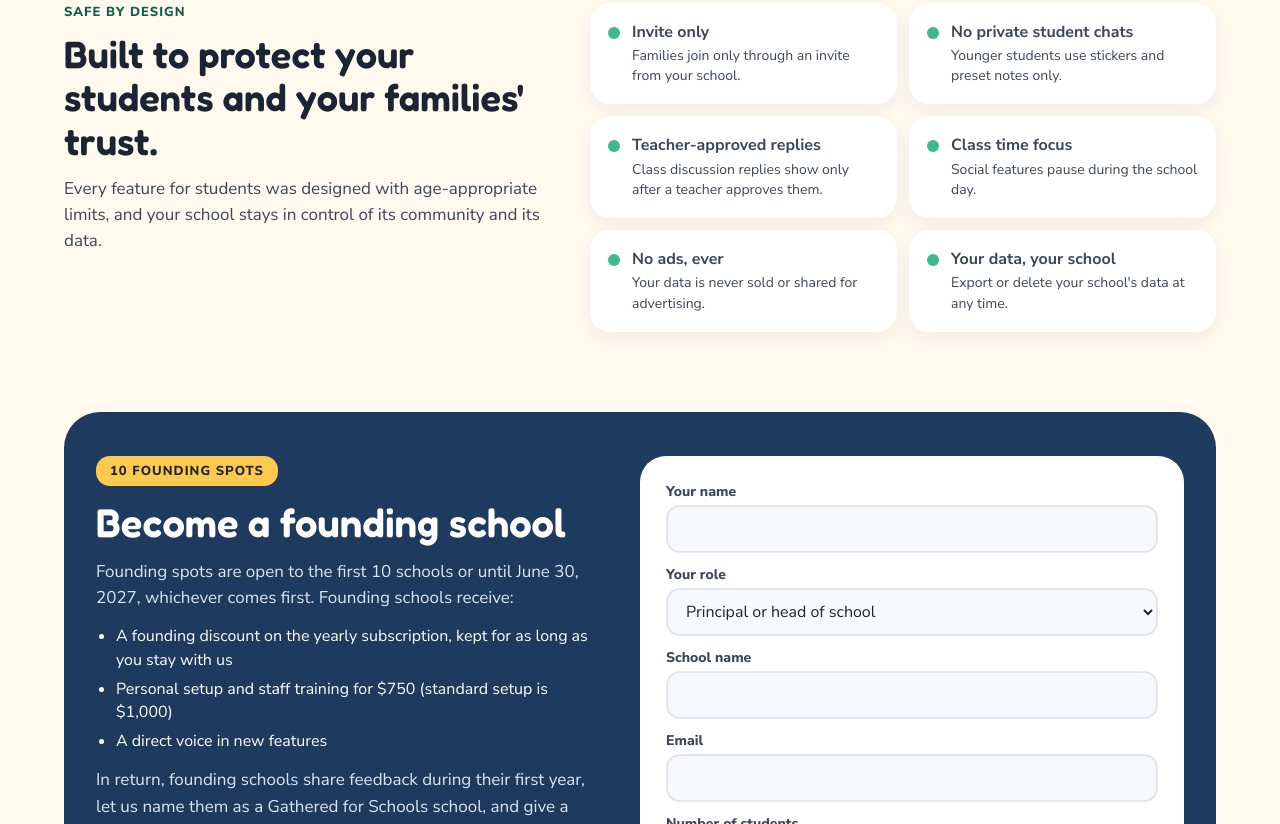
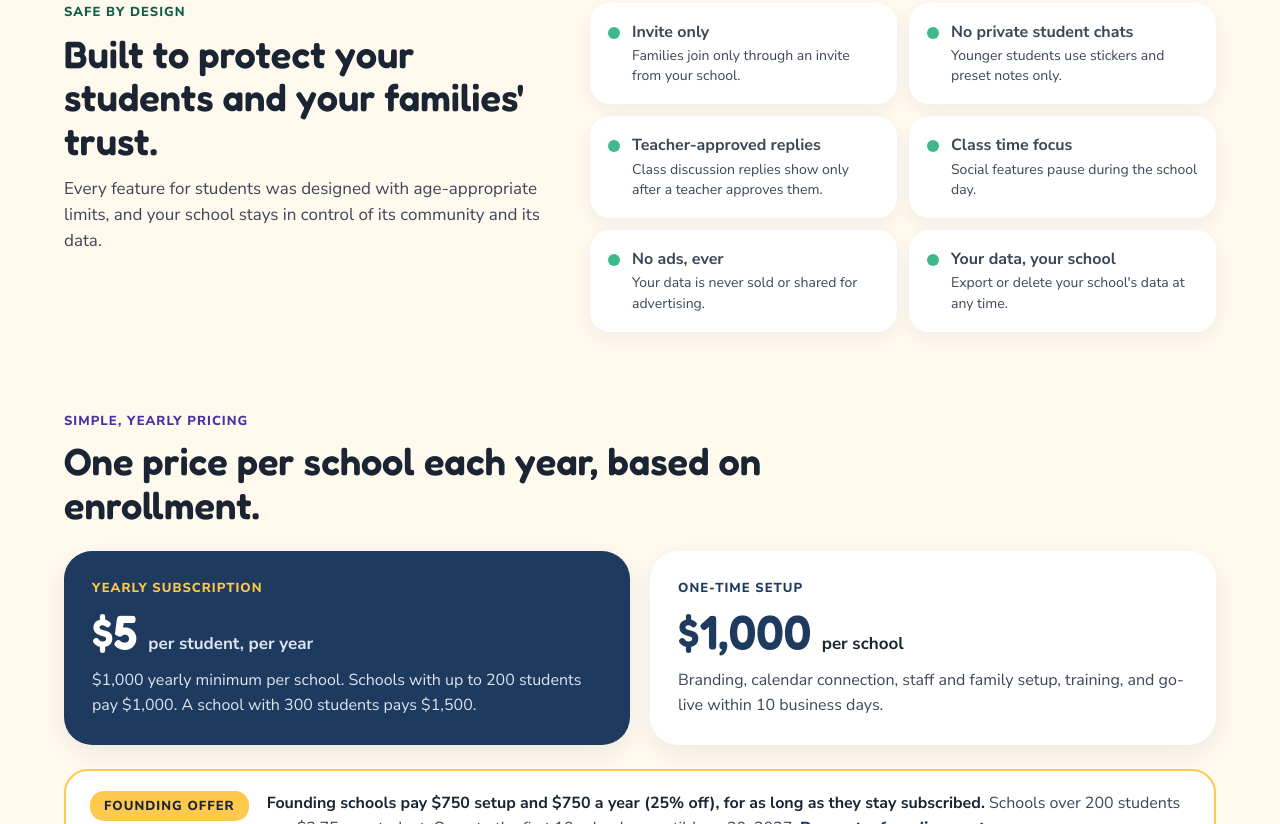
Before and after one commit to gatheredforschools/gatheredforschools-site, a plain HTML site: page index.html in a window 1280 px wide. Shown: the part 1976-2800 px from the top of the page. Drawn offline with Linux system fonts and the light colour scheme.

Commit message:
Add pricing section, show founding yearly price, drop SmoothRunStudio from footers
Co-Authored-By: Claude Opus 5.5 <noreply@anthropic.com>
Claude-Session: https://claude.ai/code/session_017akxRw58bbTL8cJfdA1am6

```diff
--- a/index.html
+++ b/index.html
@@ -15,7 +15,7 @@
 <link rel="preconnect" href="https://fonts.googleapis.com">
 <link rel="preconnect" href="https://fonts.gstatic.com" crossorigin>
 <link href="https://fonts.googleapis.com/css2?family=Fredoka:wght@500;600;700&family=Nunito+Sans:wght@400;600;700;800&display=swap" rel="stylesheet">
-<link rel="stylesheet" href="styles.css?v=20261119">
+<link rel="stylesheet" href="styles.css?v=20261123">
 </head>
 <body>
 
@@ -31,6 +31,7 @@
       <a href="#features">Features</a>
       <a href="#devices">Every device</a>
       <a href="#safety">Safety</a>
+      <a href="#pricing">Pricing</a>
       <a href="#founding" class="btn-outline-sm">Founding schools</a>
     </nav>
   </div>
@@ -157,6 +158,30 @@
   </div>
 </section>
 
+<section id="pricing" class="wrap pricing">
+  <div class="section-head">
+    <span class="eyebrow" style="color:#4A2FA8">SIMPLE, YEARLY PRICING</span>
+    <h2>One price per school each year, based on enrollment.</h2>
+  </div>
+  <div class="price-grid">
+    <article class="price-card price-card-main">
+      <span class="eyebrow gold">YEARLY SUBSCRIPTION</span>
+      <p class="price"><strong>$5</strong> per student, per year</p>
+      <p>$1,000 yearly minimum per school. Schools with up to 200 students pay $1,000. A school with 300 students pays $1,500.</p>
+    </article>
+    <article class="price-card">
+      <span class="eyebrow" style="color:#1F3A5F">ONE-TIME SETUP</span>
+      <p class="price"><strong>$1,000</strong> per school</p>
+      <p>Branding, calendar connection, staff and family setup, training, and go-live within 10 business days.</p>
+    </article>
+  </div>
+  <div class="price-founding">
+    <span class="pill">FOUNDING OFFER</span>
+    <p><b>Founding schools pay $750 setup and $750 a year (25% off), for as long as they stay subscribed.</b> Schools over 200 students pay $3.75 per student. Open to the first 10 schools or until June 30, 2027. <a href="#founding">Request a founding spot</a></p>
+  </div>
+  <p class="price-note">Your first invoice covers the setup fee and the first year. After that, the subscription is invoiced once a year on the same date. Invoices are emailed, due within 30 days, and can be paid by card or bank account. Gathered does not handle payments from families: tuition, lunch, and grades stay in your current systems.</p>
+</section>
+
 <section id="founding" class="wrap founding-outer">
   <div class="founding">
     <div class="blob" aria-hidden="true" style="width:160px;height:160px;background:#6FDDB4;opacity:.25;left:-50px;bottom:-60px"></div>
@@ -165,7 +190,7 @@
       <h2>Become a founding school</h2>
       <p>Founding spots are open to the first 10 schools or until June 30, 2027, whichever comes first. Founding schools receive:</p>
       <ul>
-        <li>A founding discount on the yearly subscription, kept for as long as you stay with us</li>
+        <li>$750 a year instead of $1,000 (25% off), kept for as long as you stay with us</li>
         <li>Personal setup and staff training for $750 (standard setup is $1,000)</li>
         <li>A direct voice in new features</li>
       </ul>
@@ -237,7 +262,7 @@
   <div class="wrap">
     <div>
       <span class="brand-name">Gathered <span>for Schools™</span></span>
-      <small>A SmoothRunStudio product · © 2026 Pathways to Excellence Coaching &amp; Consulting L.L.C.</small>
+      <small>© 2026 Pathways to Excellence Coaching &amp; Consulting L.L.C.</small>
     </div>
     <nav class="footer-nav" aria-label="Footer">
       <a href="privacy.html">Privacy policy</a>
--- a/styles.css
+++ b/styles.css
@@ -108,6 +108,23 @@ h1,h2,h3,.display{font-family:'Fredoka',system-ui,sans-serif;font-weight:600}
 .thanks strong{font-family:'Fredoka',sans-serif;font-size:26px;font-weight:600}
 .thanks span{font-size:16px;line-height:1.5;color:var(--body);max-width:320px}
 
+/* Pricing */
+.pricing{padding-top:40px;padding-bottom:40px;display:flex;flex-direction:column;gap:24px}
+.pricing h2{font-size:clamp(28px,3.6vw,38px)}
+.price-grid{display:grid;grid-template-columns:repeat(auto-fit,minmax(280px,1fr));gap:20px}
+.price-card{background:#fff;border-radius:28px;padding:28px;display:flex;flex-direction:column;gap:10px;box-shadow:0 8px 24px rgba(31,58,95,.08)}
+.price-card p{margin:0;font-size:16px;line-height:1.55;color:var(--body)}
+.price-card .price{font-size:17px;font-weight:700;color:var(--ink)}
+.price-card .price strong{font-family:'Fredoka',sans-serif;font-size:48px;font-weight:600;line-height:1;margin-right:6px;color:var(--navy)}
+.price-card-main{background:var(--navy)}
+.price-card-main p,.price-card-main .price{color:var(--pale)}
+.price-card-main .price strong{color:#fff}
+.price-founding{background:#fff;border:2px solid var(--gold);border-radius:24px;padding:20px 24px;display:flex;flex-wrap:wrap;align-items:center;gap:12px 18px}
+.price-founding p{margin:0;flex:1 1 420px;font-size:16px;line-height:1.55;color:var(--body)}
+.price-founding b{color:var(--ink)}
+.price-founding a{font-weight:800;text-decoration:underline}
+.price-note{margin:0;font-size:15px;line-height:1.6;color:var(--body);max-width:860px}
+
 /* Footer */
 .site-footer{background:var(--navy-dark);color:var(--muted)}
 .site-footer .wrap{padding-top:32px;padding-bottom:32px;display:flex;flex-wrap:wrap;justify-content:space-between;align-items:center;gap:16px}
```
Also changed, not shown: privacy.html (+3 -3 lines), subprocessors.html (+2 -2 lines).
